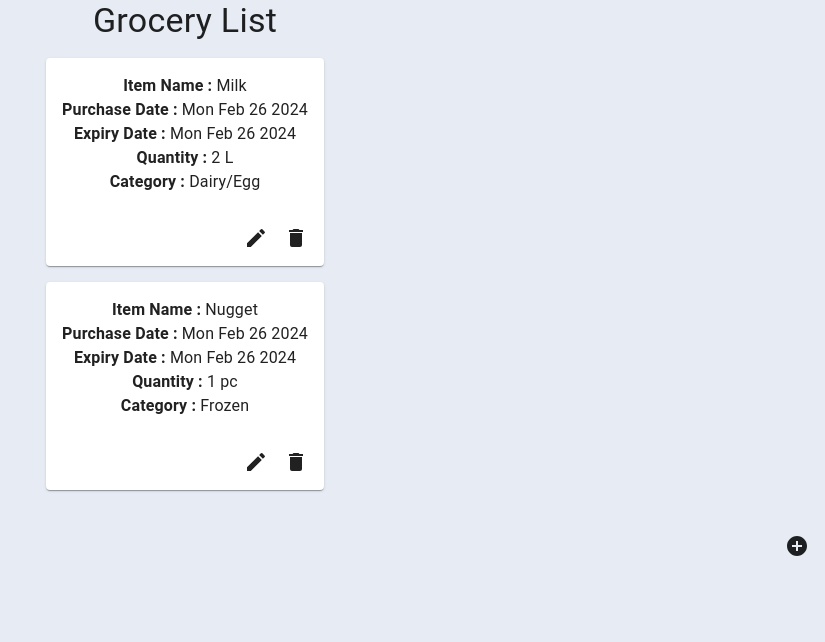
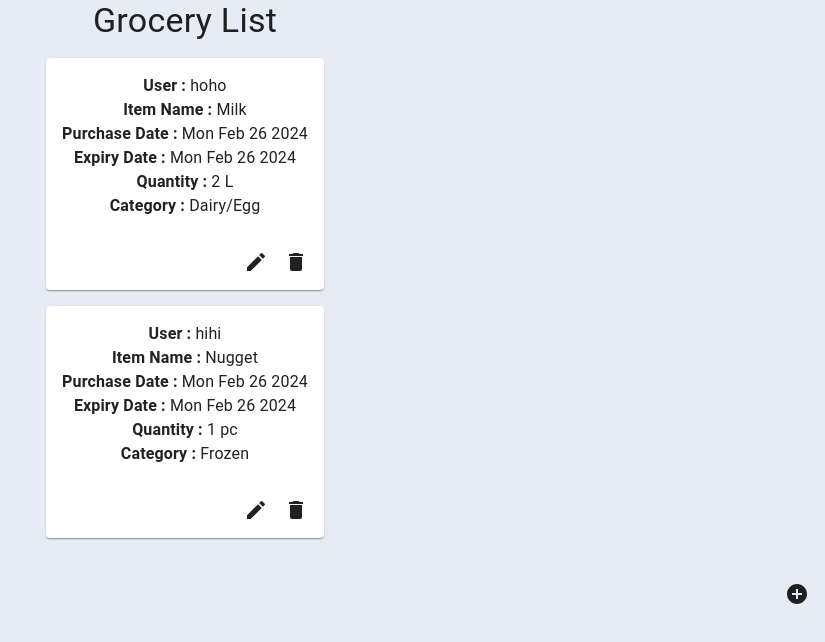
Before and after one commit to NUS-ISS-Homie/nus-iss-homie, a React (Create React App) app in the folder frontend/: page /grocery-list in a window 1280 px wide. Shown: the top 642 px of the page, without its empty margins (455-1280 px from the left). Built offline with nearby package versions, Linux system fonts and the light colour scheme; no server answers.

Commit message:
Update grocery item frontend

```diff
--- a/frontend/src/@types/GroceryItemContext.d.ts
+++ b/frontend/src/@types/GroceryItemContext.d.ts
@@ -1,5 +1,7 @@
+import { User } from "./UserContext"
+
 export interface GroceryItem {
-    user_id: string,
+    user: User,
     name: string,
     purchasedDate: Date,
     expiryDate: Date,
--- a/frontend/src/components/modal/grocery-item/CreateGroceryItemDialog.tsx
+++ b/frontend/src/components/modal/grocery-item/CreateGroceryItemDialog.tsx
@@ -66,6 +66,7 @@ function CreateGroceryItemDialog(props: CreateGroceryItemDialogProps) {
         event.preventDefault();
         const data = new FormData(event.currentTarget);
         const user_id = user.user_id;
+
         const name = data.get('name');
         const purchasedDate = data.get('purchasedDate');
         const expiryDate = data.get('expiryDate');
@@ -78,7 +79,7 @@ function CreateGroceryItemDialog(props: CreateGroceryItemDialogProps) {
         }
 
         const body = {
-            user_id: user_id.toString(),
+            user: user_id.toString(),
             name: name.toString(),
             purchasedDate: new Date(purchasedDate.toString()),
             expiryDate: new Date(expiryDate.toString()),
--- a/frontend/src/components/modal/grocery-item/UpdateGroceryItemDialog.tsx
+++ b/frontend/src/components/modal/grocery-item/UpdateGroceryItemDialog.tsx
@@ -21,6 +21,7 @@ import Select, { SelectChangeEvent } from '@mui/material/Select';
 import InputLabel from '@mui/material/InputLabel';
 import MenuItem from '@mui/material/MenuItem';
 import { GroceryItem } from '../../../@types/GroceryItemContext';
+import { useUser } from '../../../context/UserContext';
 
 const Unit: string[] = ['pc', 'kg', 'lb', 'L'];
 
@@ -70,10 +71,13 @@ function UpdateGroceryItemDialog(props: UpdateGroceryItemDialogProps) {
     // };
 
     const snackBar = useSnackbar();
+    const user = useUser();
 
     const handleSubmit = (event: React.FormEvent<HTMLFormElement>) => {
         event.preventDefault();
         const data = new FormData(event.currentTarget);
+        const user_id = user.user_id;
+
         const name = data.get('name');
         const purchasedDate = data.get('purchasedDate');
         const expiryDate = data.get('expiryDate');
@@ -81,11 +85,12 @@ function UpdateGroceryItemDialog(props: UpdateGroceryItemDialogProps) {
         const unit = data.get('unit');
         const category = data.get('category');
 
-        if (!name || !purchasedDate || !expiryDate || !quantity || !unit || !category) {
+        if (!user_id || !name || !purchasedDate || !expiryDate || !quantity || !unit || !category) {
             return;
         }
 
         const body = {
+            user: user_id,
             name: name.toString(),
             purchasedDate: new Date(purchasedDate.toString()),
             expiryDate: new Date(expiryDate.toString()),
--- a/frontend/src/pages/GroceryItemCard.tsx
+++ b/frontend/src/pages/GroceryItemCard.tsx
@@ -50,6 +50,7 @@ function GroceryItemCard(props: ItemProps) {
     return (
         <Card>
             <CardContent>
+                <Typography><b>User : </b>{item.user.username}</Typography>
                 <Typography><b>Item Name : </b>{item.name}</Typography>
                 <Typography><b>Purchase Date : </b>{item.purchasedDate.toDateString()}</Typography>
                 <Typography><b>Expiry Date : </b>{item.expiryDate.toDateString()}</Typography>
--- a/frontend/src/pages/GroceryListPage.tsx
+++ b/frontend/src/pages/GroceryListPage.tsx
@@ -9,13 +9,14 @@ import GroceryItemCard from './GroceryItemCard';
 function GroceryListPage() {
     const [anchorEl, setAnchorEl] = React.useState<null | HTMLElement>(null);
     const [createItemDialogOpen, setCreateItemDialogOpen] = useState(false);
-    const [confirmDeleteDialogOpen, setConfirmDeleteDialogOpen] = useState(false);
-    const [isLoading, setLoading] = useState(false);
     const theme = createTheme();
 
     const groceryItems = [
         {
-            user_id: "ohohoho",
+            user: {
+                user_id: 'hoho',
+                username: 'hoho'
+            },
             name: "Milk",
             purchasedDate: new Date(),
             expiryDate: new Date(),
@@ -24,7 +25,10 @@ function GroceryListPage() {
             category: 'Dairy/Egg'
         },
         {
-            user_id: "hihihi",
+            user: {
+                user_id: 'hihi',
+                username: 'hihi'
+            },
             name: "Nugget",
             purchasedDate: new Date(),
             expiryDate: new Date(),
@@ -34,7 +38,7 @@ function GroceryListPage() {
         }
     ]
 
-    // TODO : Call API to get a list of all grocery items of the house / user ?
+    // TODO : Call API to get a list of all grocery items of the house
 
     const handleOpenCreateItem = (event: React.MouseEvent<HTMLElement>) => {
         setAnchorEl(event.currentTarget);
```
